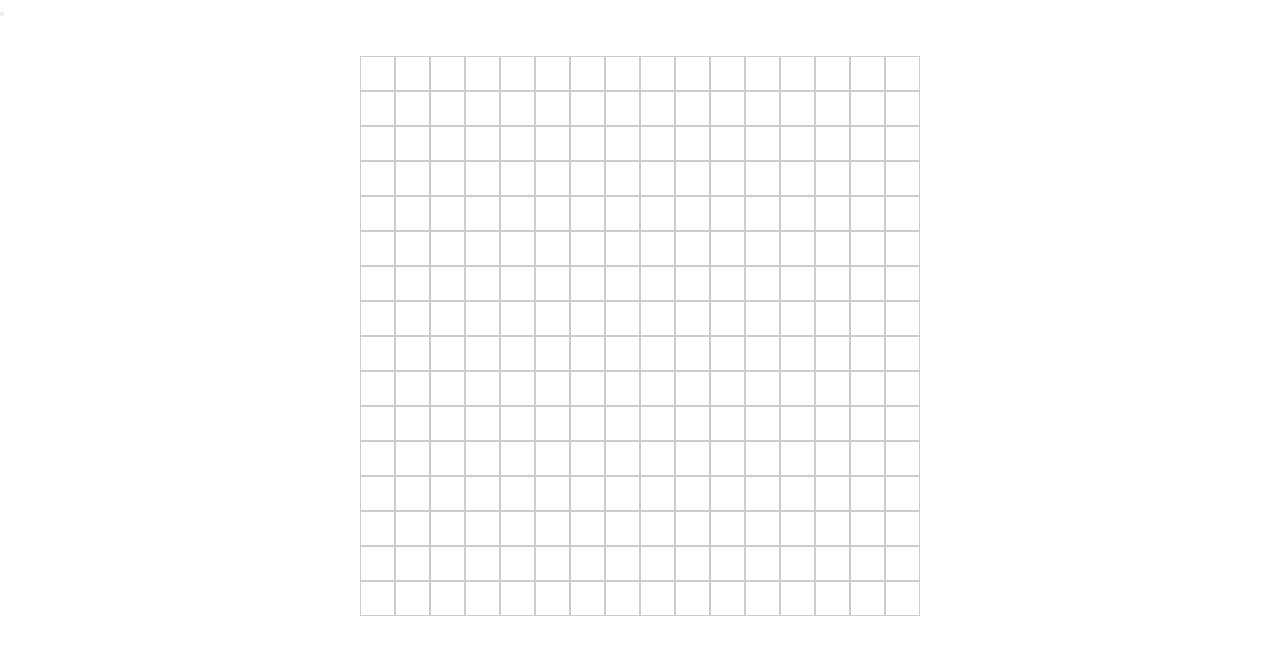
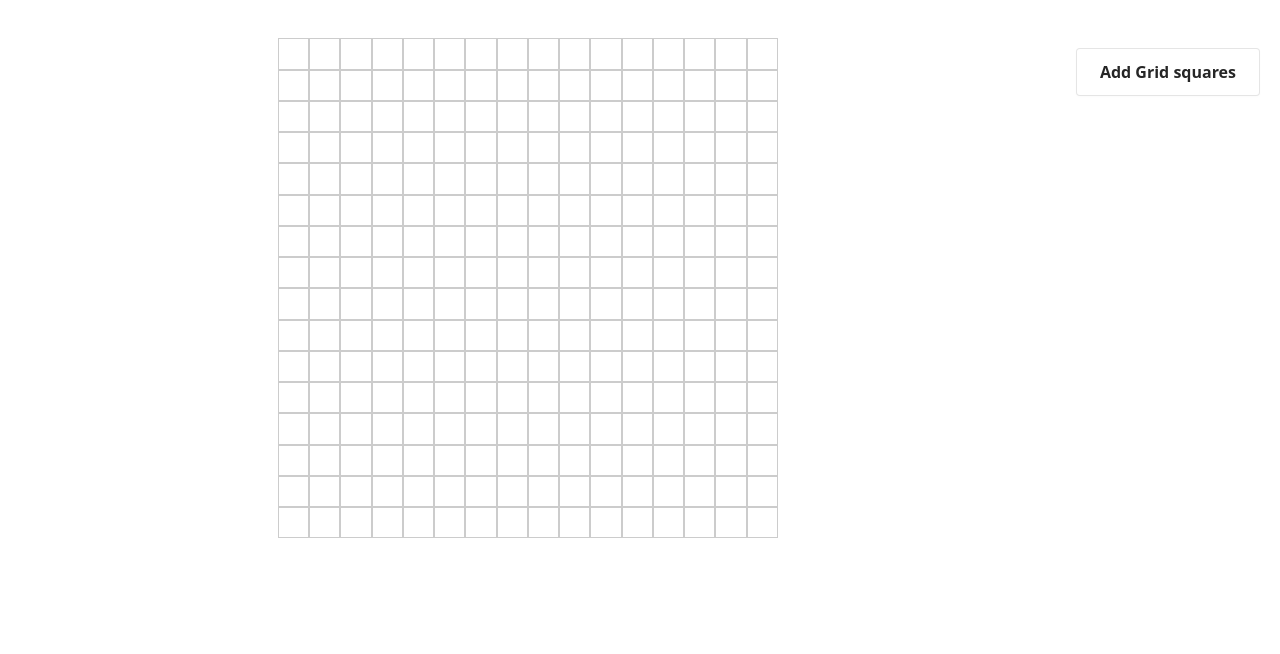
Before and after one commit to shakurah/etch-a-sketch, a plain HTML site: page index.html in a window 1280 px wide. Drawn offline with Linux system fonts and the light colour scheme.

Commit message:
Make width and height dynamic according to grid size

```diff
--- a/index.html
+++ b/index.html
@@ -7,7 +7,7 @@
     <link rel="stylesheet" href="styles.css">
 </head>
 <body>
-    <button> </button>
+    <button class="btn"> Add Grid squares </button>
     <div class="container"> </div>
     <script src="index.js"></script>
 
--- a/index.js
+++ b/index.js
@@ -1,15 +1,36 @@
 const container = document.querySelector(".container");
+const CONTAINERSIZE = 500;
+let grid = 16;
 
-for (let i = 0; i < 256; i++){
-    const div = document.createElement("div");
-    div.classList.add("grid-item");
-    container.appendChild(div);
+function isValidNum(num){
+
 }
+function makeGrid(size){
+    container.innerHTML = "";
+    let totalSquares = size * size;
+    let squaresize = CONTAINERSIZE / size
 
-const gridItems =  document.querySelectorAll(".grid-item");
+    for (let i = 0; i < totalSquares; i++){
+        const div = document.createElement("div");
+        div.classList.add("grid-item")
 
-gridItems.forEach( gridItem => {
-    gridItem.addEventListener("mouseenter", () => {
-        gridItem.classList.add("pixelated");
-    })
+        div.style.width = `${squaresize}px`
+        div.style.height = `${squaresize}px`
+        container.appendChild(div);
+    }
+}
+makeGrid(grid)
+const btn =  document.querySelector(".btn");
+
+btn.addEventListener("click", () => {
+    let squareSide = Number(prompt("How many squares per side"));
+
+    makeGrid(squareSide);
 })
+
+
+container.addEventListener("mouseover", (e) => {
+    if (e.target.classList.contains("grid-item")) {
+        e.target.classList.add("pixelated");
+    }
+})
--- a/styles.css
+++ b/styles.css
@@ -7,8 +7,8 @@
 .container{
     display: flex;
     flex-wrap: wrap;
-    width: 560px;
-    height: 560px;
+    width: 500px;
+    height: 500px;
     margin: 0 auto;
     margin-top: 3%;
 
@@ -16,10 +16,59 @@
 
 .grid-item{
     border: 1px solid #ccc;
-    width: 35px;
-    height: 35px;
+
 }
+
 
 .pixelated{
     background: orange;
 }
+
+
+.btn {
+  align-items: center;
+  background-color: #FFFFFF;
+  border: 1px solid rgba(0, 0, 0, 0.1);
+  border-radius: .25rem;
+  box-shadow: rgba(0, 0, 0, 0.02) 0 1px 3px 0;
+  box-sizing: border-box;
+  color: rgba(0, 0, 0, 0.85);
+  cursor: pointer;
+  display: inline-flex;
+  font-family: system-ui,-apple-system,system-ui,"Helvetica Neue",Helvetica,Arial,sans-serif;
+  font-size: 16px;
+  font-weight: 600;
+  justify-content: center;
+  line-height: 1.25;
+  margin: 10px  20px;
+  float: right;
+  min-height: 3rem;
+  padding: calc(.875rem - 1px) calc(1.5rem - 1px);
+  position: relative;
+  text-decoration: none;
+  transition: all 250ms;
+  user-select: none;
+  -webkit-user-select: none;
+  touch-action: manipulation;
+  vertical-align: baseline;
+  width: auto;
+}
+
+.btn:hover,
+.btn:focus {
+  border-color: rgba(0, 0, 0, 0.15);
+  box-shadow: rgba(0, 0, 0, 0.1) 0 4px 12px;
+  color: rgba(0, 0, 0, 0.65);
+}
+
+.btn:hover {
+  transform: translateY(-1px);
+}
+
+.btn:active {
+  background-color: #F0F0F1;
+  border-color: rgba(0, 0, 0, 0.15);
+  box-shadow: rgba(0, 0, 0, 0.06) 0 2px 4px;
+  color: rgba(0, 0, 0, 0.65);
+  transform: translateY(0);
+}
```
